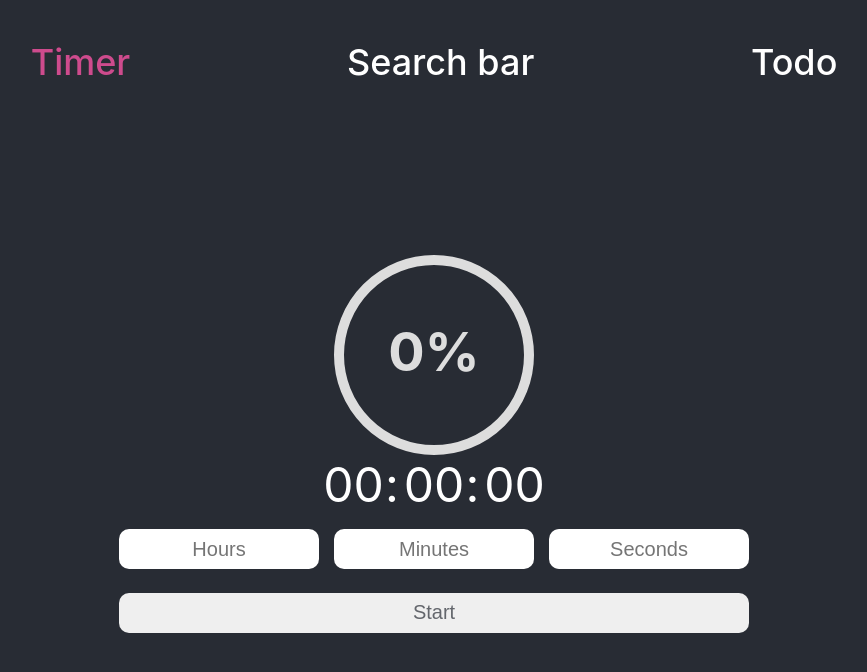
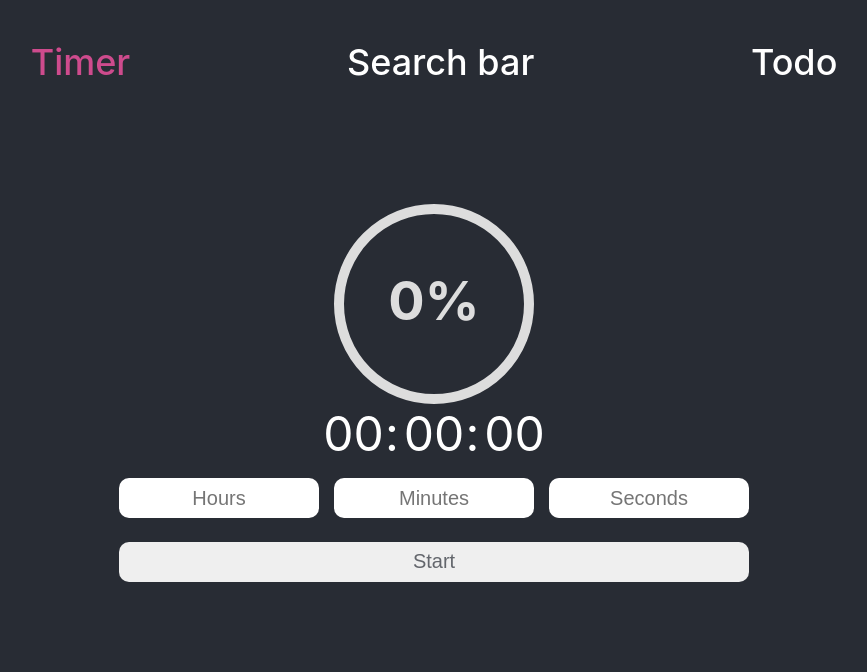
Before and after one commit to verenichyi/React-Redux-Apps, a React (Create React App) app: page /timer in a window 1280 px wide. Shown: the top 672 px of the page, without its empty margins (206-1073 px from the left). Built offline with nearby package versions, Linux system fonts and the light colour scheme.

Commit message:
fix: hotfix

```diff
--- a/src/components/Main/main.module.scss
+++ b/src/components/Main/main.module.scss
@@ -1,7 +1,6 @@
 .main {
-  min-height: 80vh;
   display: flex;
-  align-items: center;
+  align-items: flex-start;
   justify-content: center;
   width: 100%;
 }
--- a/src/components/Navigation/navigation.module.scss
+++ b/src/components/Navigation/navigation.module.scss
@@ -3,6 +3,7 @@
   display: flex;
   justify-content: space-evenly;
   padding: 40px 0;
+  margin: 0 0 80px;
 }
 
 .navLink {
```
Also changed, not shown: src/components/Main/Main.tsx (+4 -4 lines).
